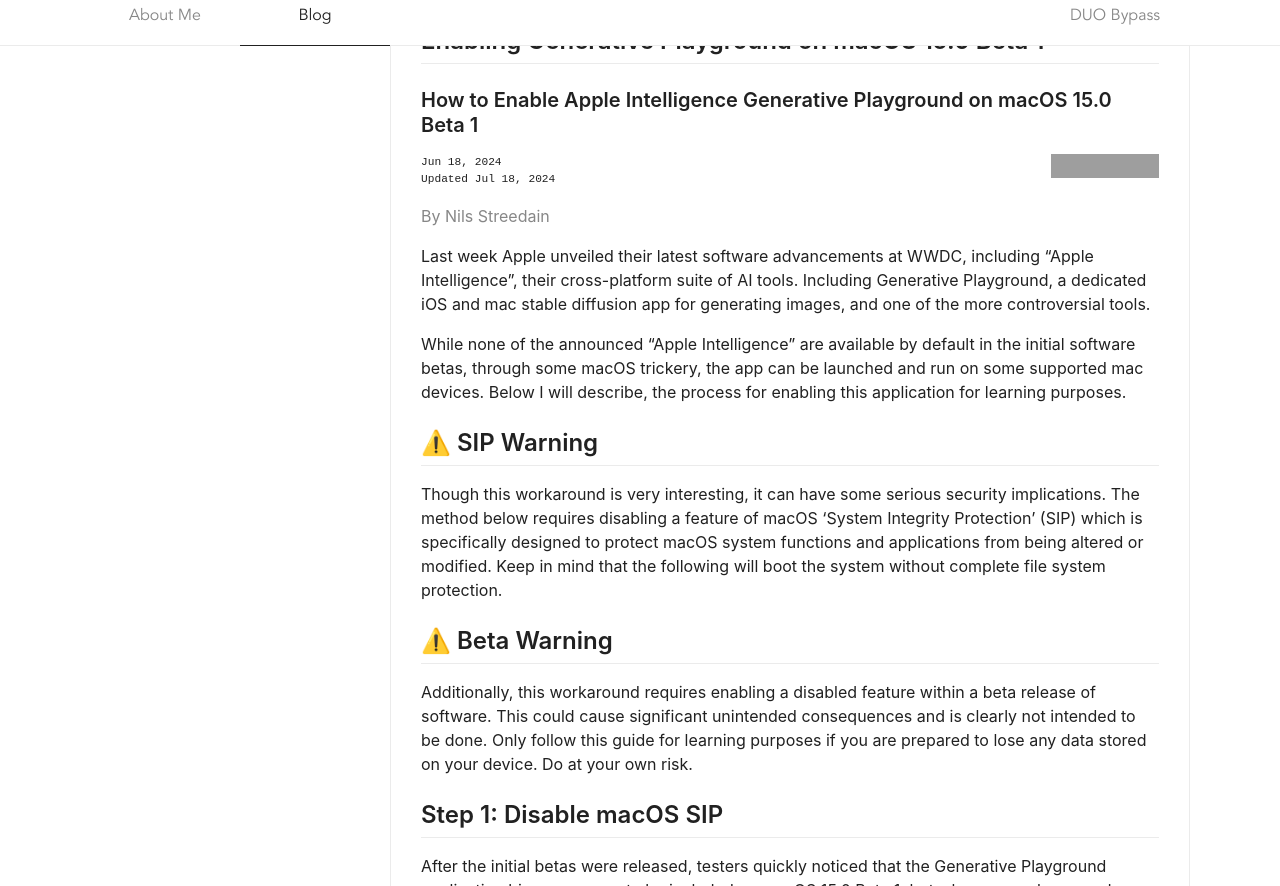
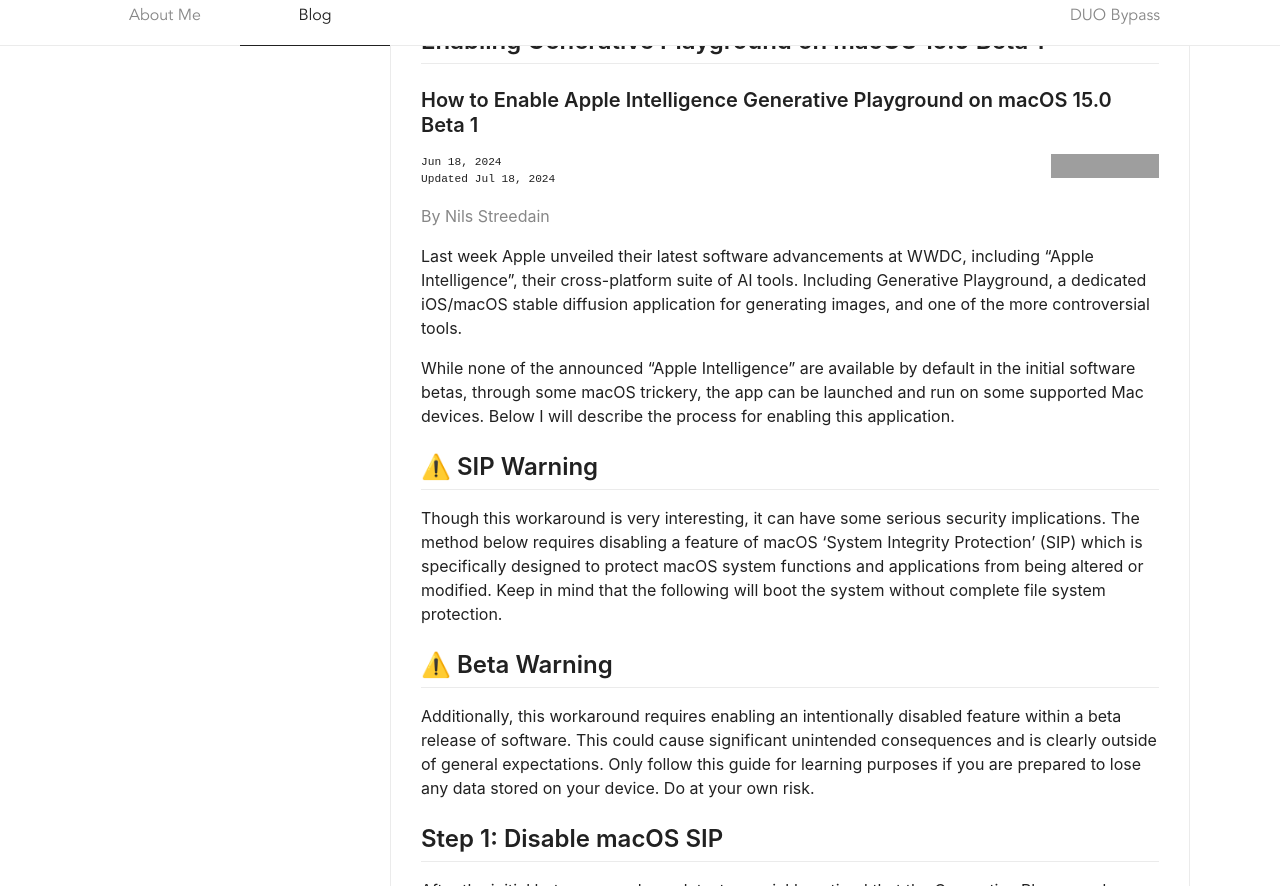
Before and after one commit to nilsstreedain/nilsstreedain.com, a Jekyll site: the page built from blog/_posts/2024-06-18-enabling-generative-playground-on-macos-15-beta-1.md, in a window 1280 px wide and 900 px high, scrolled down 381 px, cut to the strip 14-900 px from the top of the window. Built offline with Jekyll 4.4.1, drawn with Linux system fonts in a browser that asks for light colours; some of the changed text lies outside the part shown; grey boxes are pictures that could not be loaded.

Commit message:
Fixed my terrible spelling

```diff
--- a/blog/_posts/2024-06-18-enabling-generative-playground-on-macos-15-beta-1.md
+++ b/blog/_posts/2024-06-18-enabling-generative-playground-on-macos-15-beta-1.md
@@ -8,18 +8,20 @@
 last_modified_at: 2024-07-18
 featured: true
 ---
-Last week Apple unveiled their latest software advancements at WWDC, including "Apple Intelligence", their cross-platform suite of AI tools. Including Generative Playground, a dedicated iOS and mac stable diffusion app for generating images, and one of the more controversial tools.
+Last week Apple unveiled their latest software advancements at WWDC, including "Apple Intelligence", their cross-platform suite of AI tools. Including Generative Playground, a dedicated iOS/macOS stable diffusion application for generating images, and one of the more controversial tools.
 
-While none of the announced "Apple Intelligence" are available by default in the initial software betas, through some macOS trickery, the app can be launched and run on some supported mac devices. Below I will describe, the process for enabling this application for learning purposes.
+While none of the announced "Apple Intelligence" are available by default in the initial software betas, through some macOS trickery, the app can be launched and run on some supported Mac devices. Below I will describe the process for enabling this application.
 
 ## ⚠️ SIP Warning
 Though this workaround is very interesting, it can have some serious security implications. The method below requires disabling a feature of macOS ‘System Integrity Protection’ (SIP) which is specifically designed to protect macOS system functions and applications from being altered or modified. Keep in mind that the following will boot the system without complete file system protection.
 
 ## ⚠️ Beta Warning
-Additionally, this workaround requires enabling a disabled feature within a beta release of software. This could cause significant unintended consequences and is clearly not intended to be done. Only follow this guide for learning purposes if you are prepared to lose any data stored on your device. Do at your own risk.
+Additionally, this workaround requires enabling an intentionally disabled feature within a beta release of software. This could cause significant unintended consequences and is clearly outside of general expectations. Only follow this guide for learning purposes if you are prepared to lose any data stored on your device. Do at your own risk.
 
 ## Step 1: Disable macOS SIP
-After the initial betas were released, testers quickly noticed that the Generative Playground application binary appears to be included on macOS 15.0 Beta 1, but when ran, only opened a very limited version of the app. Though the compiled code is included, it is disabled. To run the full application, it must be modified, which requires disabling macOS SIP. To get started, reboot your mac into recovery mode. (This guide is only intended for Apple Silicon devices.)
+After the initial betas were released, testers quickly noticed that the Generative Playground application binaries appear to be included on macOS 15.0 Beta 1. However when these are run, they only open a very limited version of the app. Though the compiled code is included, it is disabled. To run the full application, it must be modified, which requires disabling macOS SIP. To get started, reboot your mac into recovery mode:
+
+__Note: This guide is only intended of Apple Silicon Devices__
 
 ### Recovery Mode:
 1. On your Mac, click the **Apple logo** on the upper left corner and select **Shut Down**.
```
Also changed, not shown: other parts of blog/_posts/2024-06-18-enabling-generative-playground-on-macos-15-beta-1.md (+2 -2 lines).
